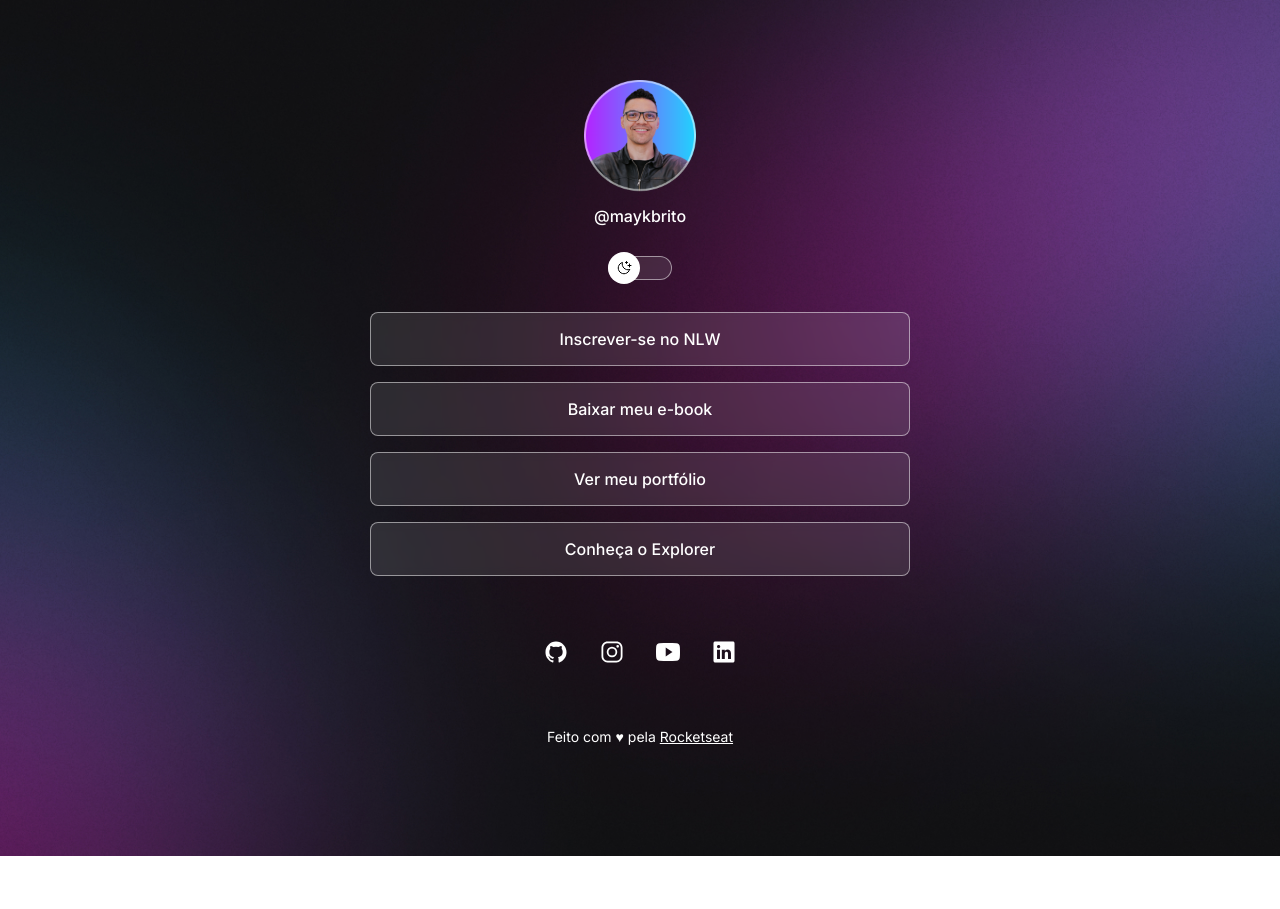
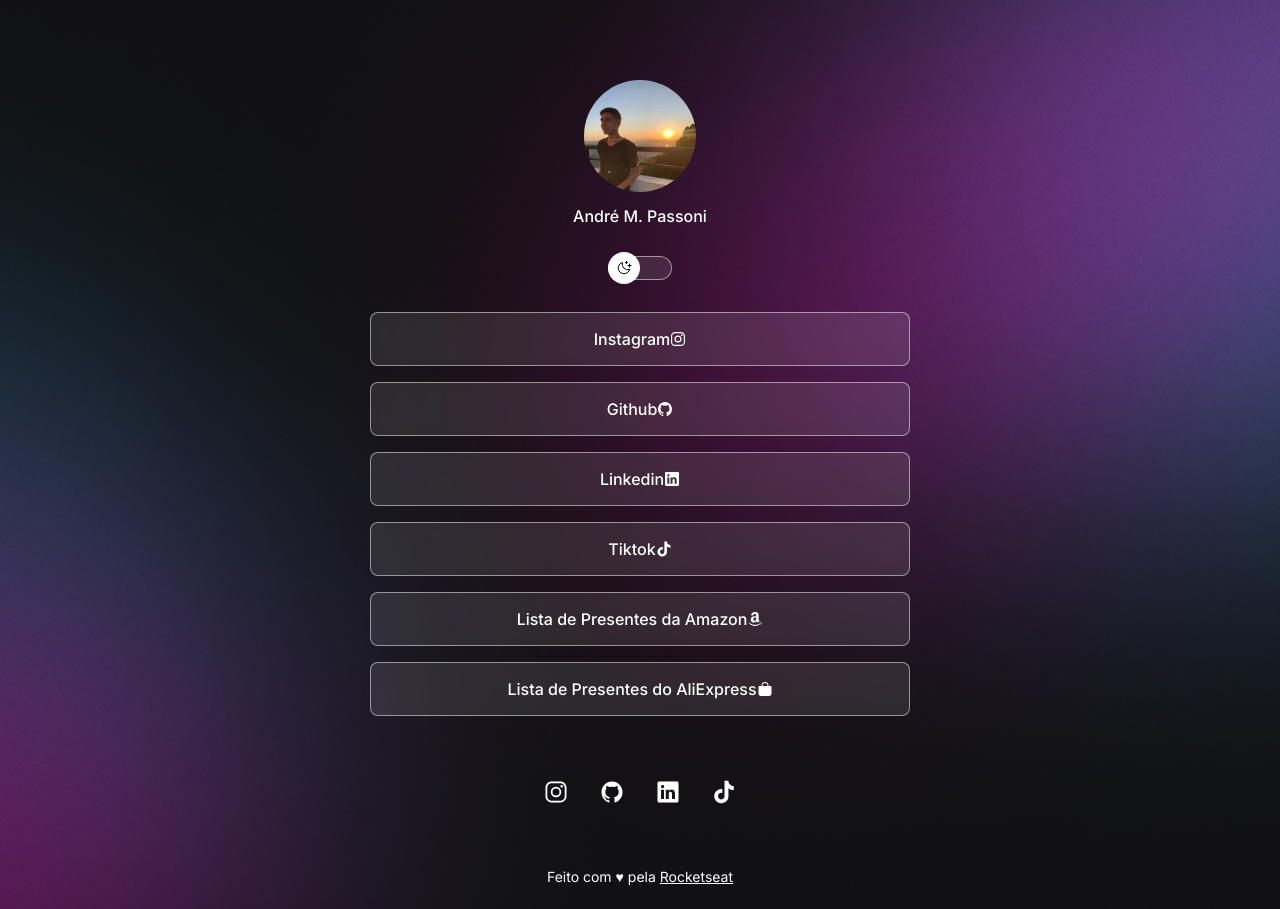
Before and after one commit to AndrePassoni/Projeto-Discover, a plain HTML site: page index.html in a window 1280 px wide. Before the commit the page ends 856 px from the top, so only its background shows below. Drawn offline with nearby package versions, Linux system fonts and the light colour scheme.

Commit message:
third commit

```diff
--- a/index.html
+++ b/index.html
@@ -7,7 +7,7 @@
 
     <meta charset="UTF-8">
     <meta name="viewport" content="width=device-width, initial-scale=1.0">
-    <title>Document</title>
+    <title>Dev Links</title>
     <link rel="stylesheet" href="./style.css">
 </head>
 <body>
@@ -15,8 +15,8 @@
 
     <div id="container">
         <div id="profile">
-            <img src="./assets/avatar.png" alt="Foto de perfil">
-            <p>@maykbrito</p>
+            <img src="./assets/meu-avatar.jpg" alt="Foto de perfil">
+            <p>André M. Passoni</p>
         </div>
 
         <div id="switch" onclick="toggleMode()">
@@ -26,30 +26,48 @@
 
             <ul>
                 <li>
-                    <a href="#" target="_blank">Inscrever-se no NLW</a>
+                    <a href="https://www.instagram.com/andre_pdc_/" target="_blank">
+                        Instagram<ion-icon name="logo-instagram"></ion-icon>
+                    </a>
                 </li>
                 <li>
-                    <a href="#" target="_blank">Baixar meu e-book</a>
+                    <a href="https://github.com/AndrePassoni" target="_blank">
+                        Github <ion-icon name="logo-github"></ion-icon>
+                    </a>
                 </li>
                 <li>
-                    <a href="#" target="_blank">Ver meu portfólio</a>
+                    <a href="https://www.linkedin.com/in/andre-magalhaes-passoni/" target="_blank">
+                        Linkedin<ion-icon name="logo-linkedin"></ion-icon>
+                    </a>
                 </li>
                 <li>
-                    <a href="#" target="_blank">Conheça o Explorer</a>
+                    <a href="https://www.tiktok.com/@andrecotoc0?_t=8nYKMloxmkv&_r=1" target="_blank">
+                        Tiktok<ion-icon name="logo-tiktok"></ion-icon>
+                    </a>
+                </li>
+                <li>
+                    <a href="https://www.amazon.com.br/hz/wishlist/ls/N6UNZG5ZNCBU?ref_=wl_share" target="_blank">
+                        Lista de Presentes da Amazon<ion-icon name="logo-amazon"></ion-icon>
+                    </a>
+                </li>
+                <li>
+                    <a href="https://www.aliexpress.com/p/wishlist/shareReflux.html?groupId=M19HllGcr%2FcJxN3YykjmKZ63X7y3FeF58gJasC2fqcQ%3D" target="_blank">
+                        Lista de Presentes do AliExpress<ion-icon name="bag"></ion-icon>
+                    </a>
                 </li>
             </ul>
             <div id="social-links">
-                <a href="http://github.com" target="_blank">
+                <a href="https://www.instagram.com/andre_pdc_/" target="_blank">
+                    <ion-icon name="logo-instagram"></ion-icon>
+                </a>
+                <a href="https://github.com/AndrePassoni" target="_blank">
                     <ion-icon name="logo-github"></ion-icon>
                 </a>
-                <a href="http://instagram.com" target="_blank">
-                    <ion-icon name="logo-instagram"></ion-icon>
+                <a href="https://www.linkedin.com/in/andre-magalhaes-passoni/" target="_blank">
+                    <ion-icon name="logo-linkedin"></ion-icon>
                 </a>
-                <a href="http://youtube.com" target="_blank">
-                    <ion-icon name="logo-youtube"></ion-icon>
-                </a>
-                <a href="http://linkedin.com" target="_blank">
-                    <ion-icon name="logo-linkedin"></ion-icon>
+                <a href="https://www.tiktok.com/@andrecotoc0?_t=8nYKMloxmkv&_r=1" target="_blank">
+                    <ion-icon name="logo-tiktok"></ion-icon>
                 </a>
             </div>
         </div>
--- a/script.js
+++ b/script.js
@@ -5,10 +5,10 @@
     const img = document.querySelector("#profile img")
 
     if(html.classList.contains('light')){
-        img.setAttribute('src', './assets/avatar-light.png')
+        img.setAttribute('src', './assets/meu-avatar.jpg')
     }
     else{
-        img.setAttribute('src', './assets/avatar.png')
+        img.setAttribute('src', './assets/meu-avatar.jpg')
     }
     // if(html.classList.contains('light')){
     //     html.classList.remove('light')
--- a/style.css
+++ b/style.css
@@ -48,6 +48,7 @@
 
 #profile img{
     width: 112px;
+    border-radius: 50%;
 }
 
 #profile p {
```
Also changed, not shown: assets/avatar-light.png (deleted), assets/avatar.png (deleted), assets/meu-avatar.jpg (added).
